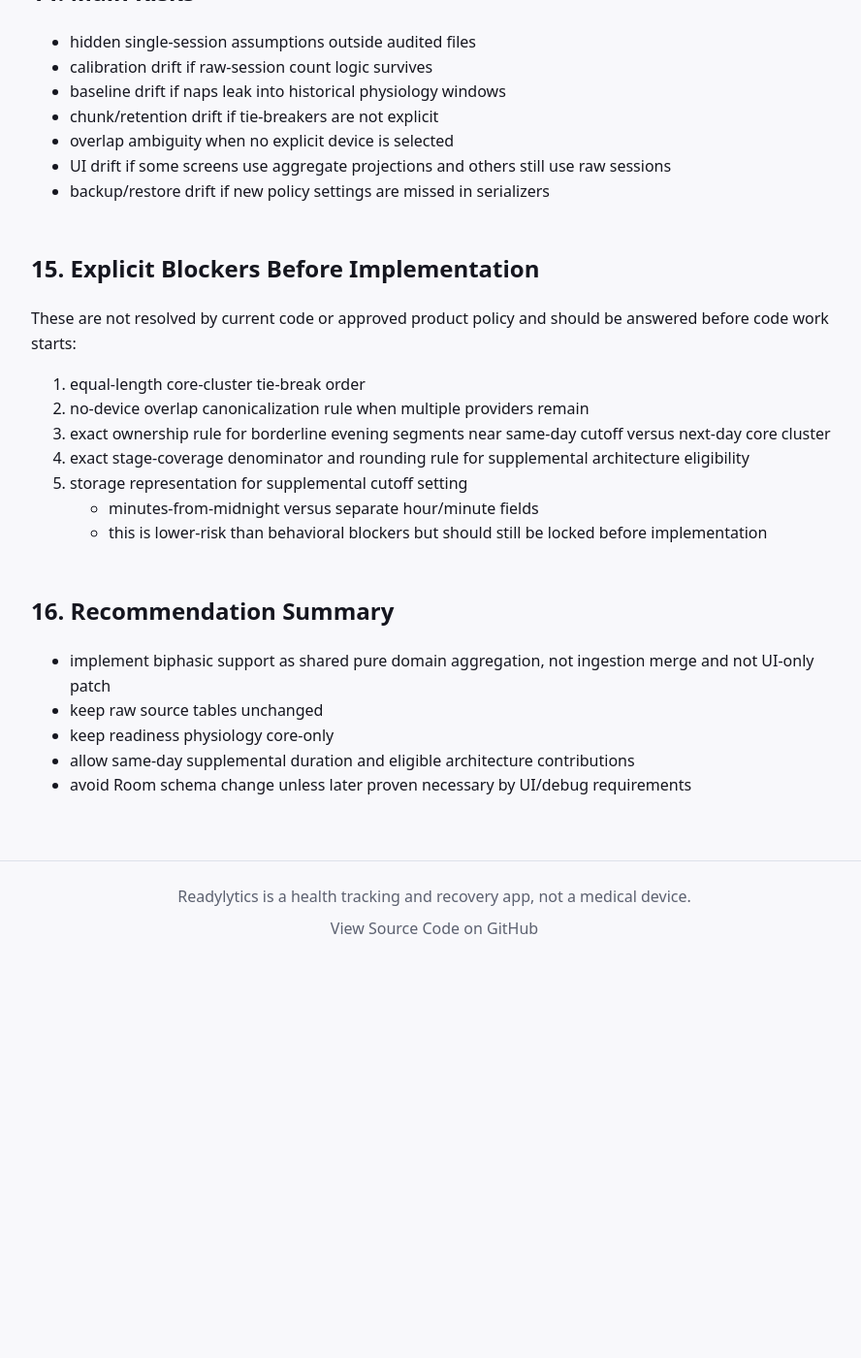
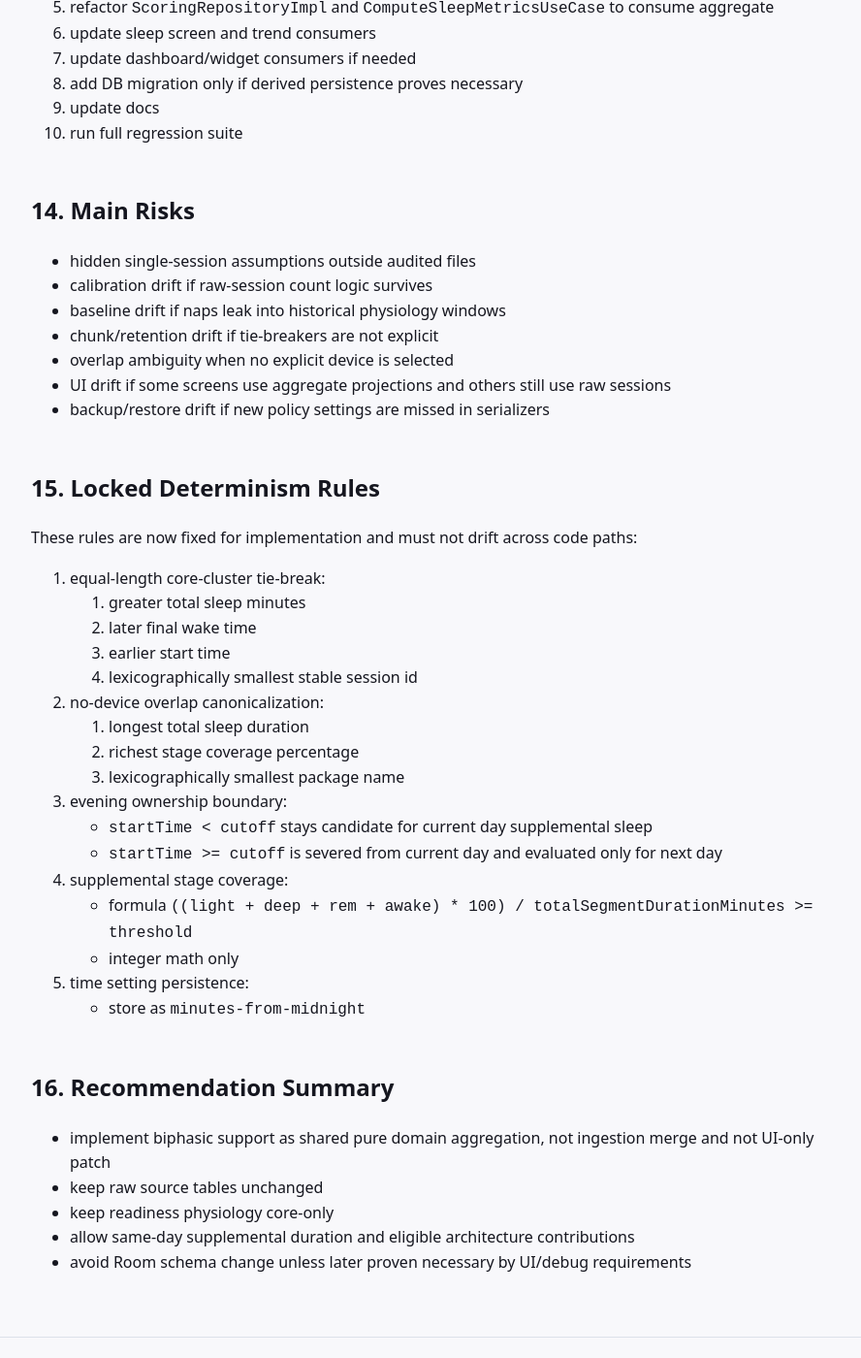
Before and after one commit to readylytics/Readylytics, a Jekyll site: the page built from docs/superpowers/specs/2026-07-09-biphasic-sleep-design.md, in a window 1280 px wide and 1400 px high, scrolled down 20021 px. Shown: the whole window at 97% size, without its empty margins (192-1080 px from the left). Built offline with Jekyll 4.4.1, drawn with Linux system fonts in a browser that asks for light colours; our own code applies the rules of GitHub Pages for plain Markdown files; before the commit the page ends 21016 px from its top, so only the background shows below that; some of the changed text lies outside the part shown.

Commit message:
Update biphasic sleep spec and plan

```diff
--- a/docs/superpowers/specs/2026-07-09-biphasic-sleep-design.md
+++ b/docs/superpowers/specs/2026-07-09-biphasic-sleep-design.md
@@ -64,7 +64,10 @@
 - existing per-data-type device selection remains primary
 - if overlapping sleep from multiple providers remains in raw DB, aggregation must choose one canonical raw set deterministically
 - if selected device exists, prefer that device
-- if no selected device exists, this design leaves deterministic tie-break policy as explicit blocker
+- if no selected device exists, resolve overlaps by:
+  1. longest total sleep duration
+  2. richest stage coverage percentage
+  3. lexicographically smallest package name
 
 ### 2.7 Circadian Consistency Rule
 Use `hybrid`.
@@ -82,6 +85,17 @@
 - trend bucketing
 
 All above must use stored scoring timezone from `UserPreferences.scoringZoneId`, not current device timezone and not session-local offsets.
+
+### 2.9 Time Setting Storage Rule
+Store time settings as `minutes-from-midnight`.
+
+Example:
+- `20:00` is stored as `1200`
+
+Reason:
+- simple Datastore shape
+- trivial SQLite serialization
+- direct integer boundary math
 
 ## 3. Current-State Audit
 
@@ -340,21 +354,15 @@
 ### 6.2 Core Cluster Selection
 Confirmed:
 - longest merged cluster wins
+- equal-length tie-break order is locked:
+  1. greater total sleep minutes
+  2. later final wake
+  3. earlier start
+  4. lexicographically smallest stable session id
 
-Open blocker:
-- deterministic tie-breakers for equal total sleep minutes are not yet user-approved
-
-Required tie-break policy for implementation:
-- must be explicit
-- must not depend on insertion order, sync order, or retention window
-
-Recommended candidate:
-1. greater total sleep minutes
-2. later final wake
-3. earlier start
-4. lexicographically smallest stable session-id tuple
-
-This recommendation is not yet user-approved and should be treated as blocker until confirmed.
+Requirement:
+- tie-break must be applied exactly in this order
+- tie-break must not depend on insertion order, sync order, or retention window
 
 ### 6.3 Supplemental Sleep Acceptance
 Confirmed:
@@ -363,12 +371,13 @@
 - can update duration and eligible architecture
 - cannot update readiness/RHR/HRV/nadir
 
-Open blocker:
-- exact rule to prevent borderline evening segments from being counted both as supplemental for day `D` and seed of next core cluster for day `D+1`
-
 Required behavior:
 - each raw segment must belong to at most one `SleepDayAggregate`
 - ownership must be deterministic across adjacent days
+- ownership boundary is locked by strict local start-time comparison:
+  - `startTime < supplementalCutoffLocalTime`: candidate for current day supplemental sleep
+  - `startTime >= supplementalCutoffLocalTime`: sever from current day and evaluate only for next day core-cluster candidacy
+- use strict `>=` check to avoid look-ahead dependencies
 
 ### 6.4 Stage Aggregation
 Core cluster:
@@ -377,16 +386,15 @@
 Supplemental block:
 - duration always eligible once accepted
 - architecture eligible only if:
-  - stage-covered minutes / segment sleep minutes `>= supplementalArchitectureCoveragePercent`
+  - `((light + deep + rem + awake) * 100) / totalSegmentDurationMinutes >= supplementalArchitectureCoveragePercent`
   - at least one non-awake sleep stage exists
-
-Open blocker:
-- exact coverage denominator and rounding rule are not yet user-approved
 
 Required implementation rule:
 - use exact stored sleep-stage durations
-- define whether denominator is total session span, total sleep minutes, or stage-covered minutes versus `durationMinutes`
-- define threshold comparison as exact `>=` after integer-minute math
+- denominator is segment total elapsed clock time in minutes
+- numerator is `light + deep + rem + awake` minutes only
+- use integer math only
+- use exact `>=` threshold comparison
 
 ### 6.5 Missing Stages
 Confirmed direction:
@@ -399,10 +407,10 @@
 
 Required implementation behavior:
 - if user selected sleep device, only segments from that device can participate when overlapping alternatives exist
-- if no sleep device selected and overlaps remain, implementation needs deterministic canonicalization policy
-
-Open blocker:
-- no-device overlap tie-breaker is not yet user-approved
+- if no sleep device selected and overlaps remain, canonicalize by:
+  1. longest total sleep duration
+  2. richest stage coverage percentage
+  3. lexicographically smallest package name
 
 ### 6.7 Timezone, DST, and Travel
 Confirmed:
@@ -552,6 +560,9 @@
 - `minimumCountedSleepSegmentMinutes`
 - `supplementalArchitectureCoveragePercent`
 
+Storage note:
+- `supplementalCutoffLocalTime` should persist as `minutes-from-midnight`
+
 All new labels, descriptions, tooltips must be strings resources.
 
 ### 10.2 Sleep Screen
@@ -654,17 +665,16 @@
 Current docs already note biphasic caveat; those sections must be replaced with explicit supported behavior once feature ships.
 
 ## 13. Safe Rollout Order
-1. lock remaining blockers
-2. add new settings/defaults/validators/serialization/backup support
-3. add pure Kotlin aggregation model and tests
-4. adapt circadian repository to aggregate/core anchors
-5. adapt baseline / HRV / RHR / nadir helpers to core recovery window
-6. refactor `ScoringRepositoryImpl` and `ComputeSleepMetricsUseCase` to consume aggregate
-7. update sleep screen and trend consumers
-8. update dashboard/widget consumers if needed
-9. add DB migration only if derived persistence proves necessary
-10. update docs
-11. run full regression suite
+1. add new settings/defaults/validators/serialization/backup support
+2. add pure Kotlin aggregation model and tests
+3. adapt circadian repository to aggregate/core anchors
+4. adapt baseline / HRV / RHR / nadir helpers to core recovery window
+5. refactor `ScoringRepositoryImpl` and `ComputeSleepMetricsUseCase` to consume aggregate
+6. update sleep screen and trend consumers
+7. update dashboard/widget consumers if needed
+8. add DB migration only if derived persistence proves necessary
+9. update docs
+10. run full regression suite
 
 ## 14. Main Risks
 - hidden single-session assumptions outside audited files
@@ -675,16 +685,26 @@
 - UI drift if some screens use aggregate projections and others still use raw sessions
 - backup/restore drift if new policy settings are missed in serializers
 
-## 15. Explicit Blockers Before Implementation
-These are not resolved by current code or approved product policy and should be answered before code work starts:
+## 15. Locked Determinism Rules
+These rules are now fixed for implementation and must not drift across code paths:
 
-1. equal-length core-cluster tie-break order
-2. no-device overlap canonicalization rule when multiple providers remain
-3. exact ownership rule for borderline evening segments near same-day cutoff versus next-day core cluster
-4. exact stage-coverage denominator and rounding rule for supplemental architecture eligibility
-5. storage representation for supplemental cutoff setting
-   - minutes-from-midnight versus separate hour/minute fields
-   - this is lower-risk than behavioral blockers but should still be locked before implementation
+1. equal-length core-cluster tie-break:
+   1. greater total sleep minutes
+   2. later final wake time
+   3. earlier start time
+   4. lexicographically smallest stable session id
+2. no-device overlap canonicalization:
+   1. longest total sleep duration
+   2. richest stage coverage percentage
+   3. lexicographically smallest package name
+3. evening ownership boundary:
+   - `startTime < cutoff` stays candidate for current day supplemental sleep
+   - `startTime >= cutoff` is severed from current day and evaluated only for next day
+4. supplemental stage coverage:
+   - formula `((light + deep + rem + awake) * 100) / totalSegmentDurationMinutes >= threshold`
+   - integer math only
+5. time setting persistence:
+   - store as `minutes-from-midnight`
 
 ## 16. Recommendation Summary
 - implement biphasic support as shared pure domain aggregation, not ingestion merge and not UI-only patch
```
